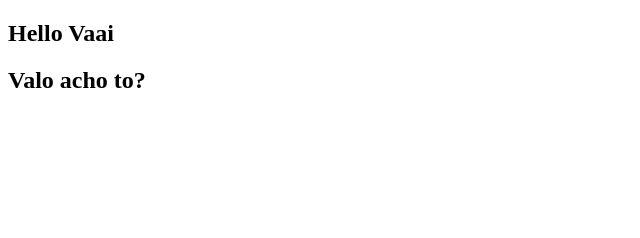
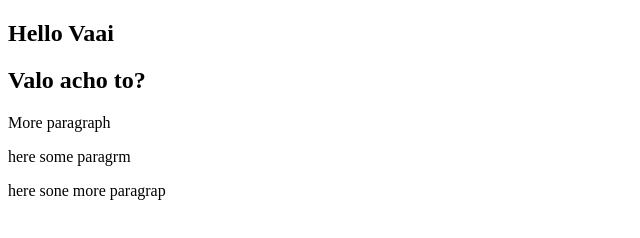
Before and after one commit to expertazi/my-frist-repo, a plain HTML site: page index.html in a window 1280 px wide. Shown: the whole page, without its empty margins (0-640 px from the left). Drawn offline with Linux system fonts and the light colour scheme.

Commit message:
i add some p here

```diff
--- a/index.html
+++ b/index.html
@@ -9,5 +9,8 @@
 <body>
     <h2>Hello Vaai</h2>
     <h2>Valo acho to? </h2>
+    <p>More paragraph </p>
+    <p>here some paragrm</p>
+    <p>here sone more paragrap</p>
 </body>
 </html>
```
